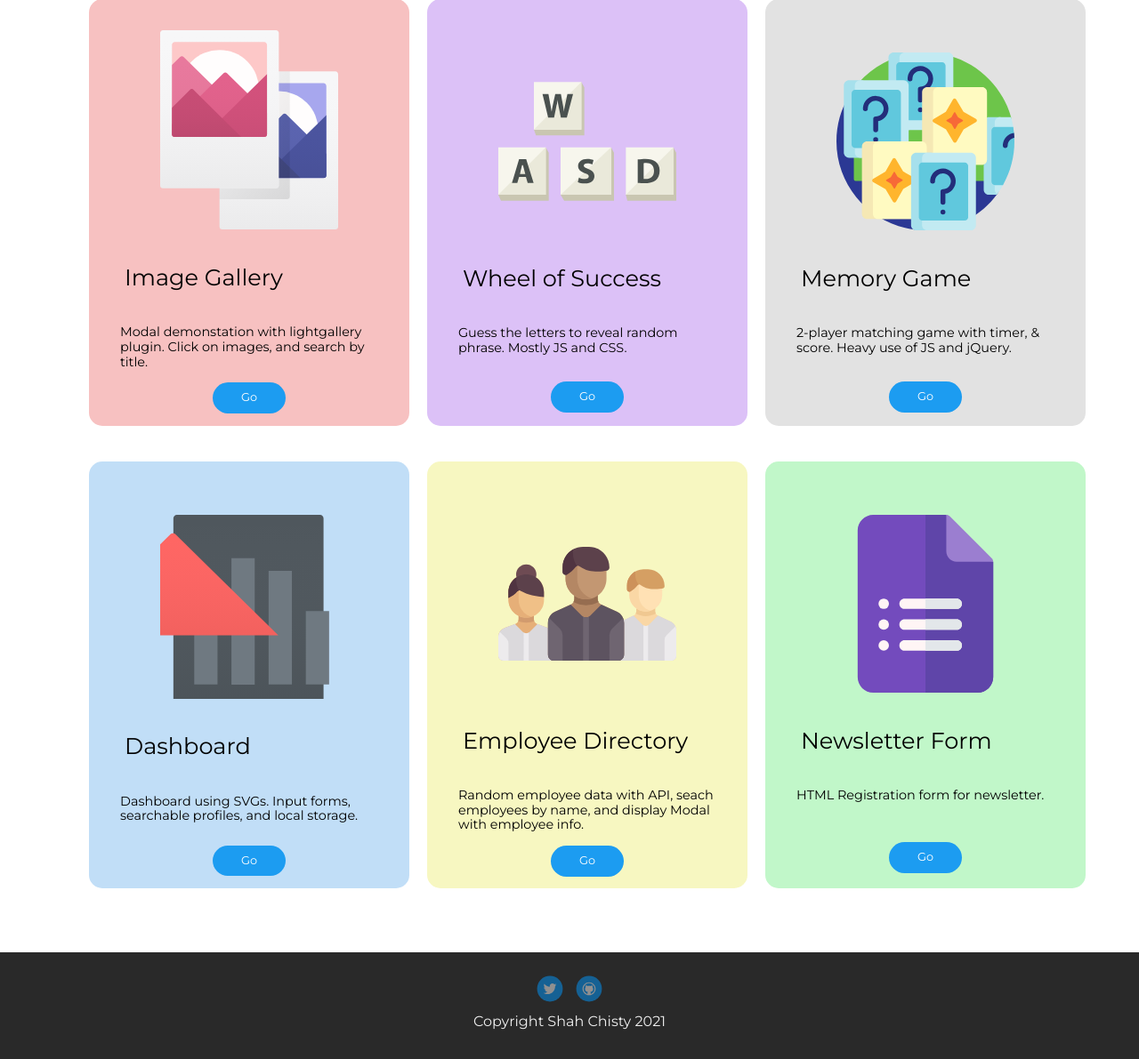
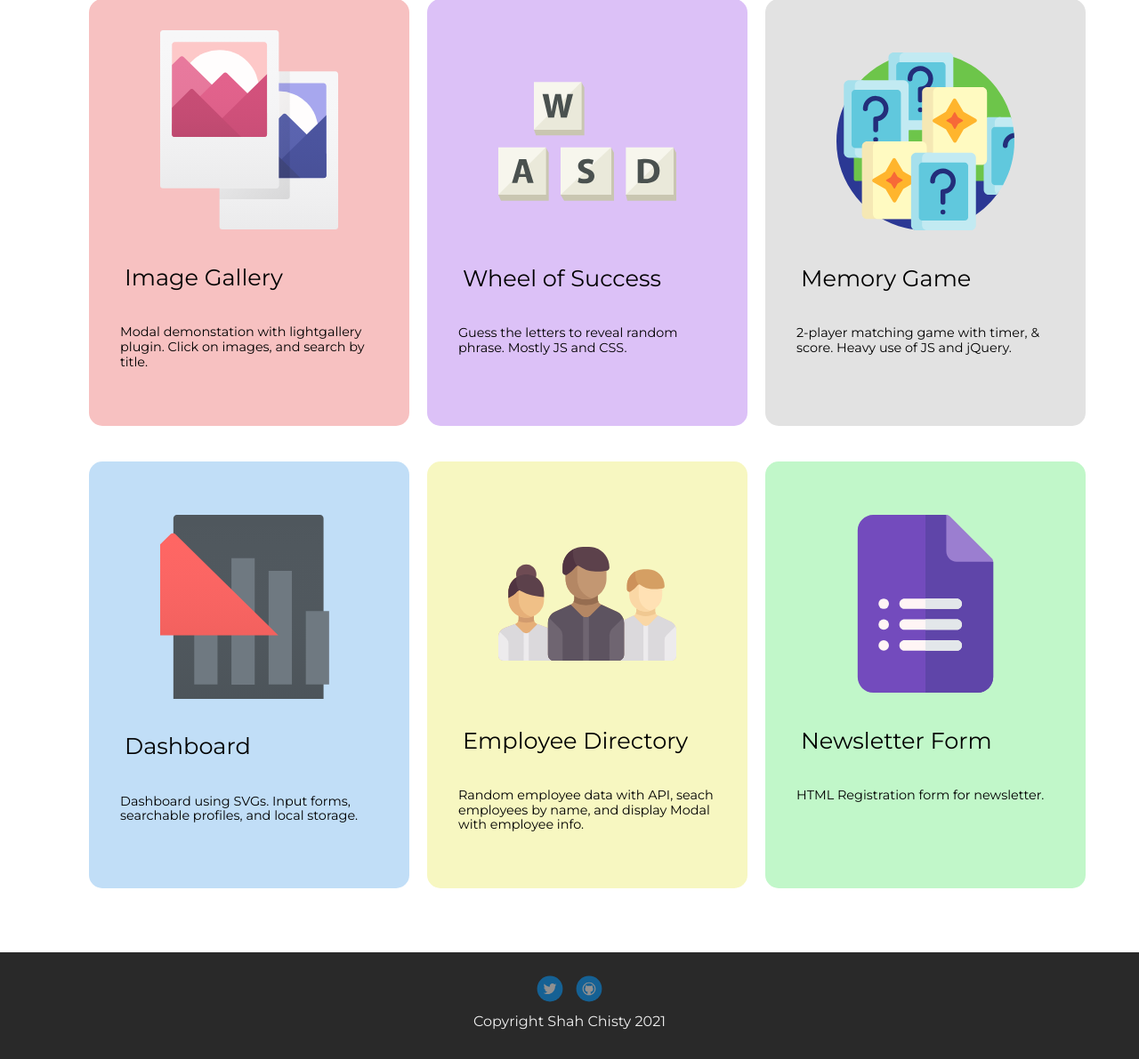
Before and after one commit to Sizu24/sizu24.github.io, a PHP site: page / in a window 1280 px wide. Shown: the part 3448-4639 px from the top of the page at 89% size. Run offline with PHP 8.4, Linux system fonts and the light colour scheme; some libraries are stand-ins or nearby versions.

Commit message:
Button removal on cards, onclick to link entire card in HTML, box shadow hover transition for cards

```diff
--- a/css/style.css
+++ b/css/style.css
@@ -860,6 +860,7 @@ footer {
 }
 
 .card {
+  transition: box-shadow 200ms ease-in-out;
   width: 360px;
   height: 480px;
   margin: 20px 10px;
@@ -884,6 +885,10 @@ footer {
   .card {
     min-width: 360px;
   }
+}
+.card:hover {
+  cursor: pointer;
+  box-shadow: 0 10px 16px rgba(219, 219, 219, 0.5);
 }
 .card:nth-child(1) {
   background-color: #F7C1C1;
@@ -1186,20 +1191,20 @@ footer .copyright {
   background-color: transparent;
   color: #fff;
   padding: 10px 32px;
-  border-radius: 100px;
+  border-radius: 5px;
   border: none;
   margin: 25px 5px 10px 5px;
   background-color: #1c9cf1;
+}
+.go-button:hover {
+  background-color: blue;
+  transition-duration: 1s;
+  cursor: pointer;
 }
 @media (min-width: 414px) {
   .go-button {
     margin: 10px 5px;
   }
-}
-.go-button:hover {
-  background-color: blue;
-  transition-duration: 1s;
-  cursor: pointer;
 }
 
 .card:nth-of-type(1) button {
--- a/index.html
+++ b/index.html
@@ -138,7 +138,7 @@
         <h3>Projects</h3>
         <div class="projects">
 
-          <div class="card">
+          <div class="card" onclick="window.location.href='https://sizu24.github.io/Interactive-Photo-Gallery/'">
 
             <svg id="image-icon" class="icon" xmlns:xlink="http://www.w3.org/1999/xlink" viewBox="0 0 648 726">
               <defs>
@@ -268,10 +268,9 @@
             <p class="card-description">
               Modal demonstation with lightgallery plugin. Click on images, and search by title.
             </p>
-              <button class="go-button" onclick="window.location.href='https://sizu24.github.io/Interactive-Photo-Gallery/'">Go</button>
           </div>
 
-          <div class="card">
+          <div class="card" onclick="window.location.href='https://sizu24.github.io/Game-Show-App/'">
 
             <svg xmlns="http://www.w3.org/2000/svg" id=wheel-icon class="icon" viewBox="0 0 480 480">
               <defs/>
@@ -296,10 +295,9 @@
             <p class="card-description">
               Guess the letters to reveal random phrase. Mostly JS and CSS.
             </p>
-            <button class="go-button" onclick="window.location.href='https://sizu24.github.io/Game-Show-App/'">Go</button>
           </div>
 
-          <div class="card">
+          <div class="card" onclick="window.location.href='https://sizu24.github.io/MemoryGame/'">
 
             <svg xmlns="http://www.w3.org/2000/svg" id="memory-icon" class="icon" viewBox="0 0 512 512">
               <defs/>
@@ -326,10 +324,9 @@
               <p class="card-description">
                 2-player matching game with timer, & score. Heavy use of JS and jQuery.
               </p>
-              <button class="go-button" onclick="window.location.href='https://sizu24.github.io/MemoryGame/'">Go</button>
           </div>
 
-          <div class="card">
+          <div class="card" onclick="window.location.href='https://sizu24.github.io/Interactive-Dashboard/'">
 
             <svg id="dashboard-icon" class="icon" xmlns="http://www.w3.org/2000/svg" xmlns:xlink="http://www.w3.org/1999/xlink" viewBox="0 0 512 528">
               <defs/>
@@ -371,10 +368,9 @@
               <p class="card-description">
                 Dashboard using SVGs. Input forms, searchable profiles, and local storage.
               </p>
-              <button class="go-button" onclick="window.location.href='https://sizu24.github.io/Interactive-Dashboard/'">Go</button>
           </div>
 
-          <div class="card">
+          <div class="card" onclick="window.location.href='https://sizu24.github.io/Employee-Directory-API/'">
 
             <svg xmlns="http://www.w3.org/2000/svg" id="employee-icon" class="icon" viewBox="0 0 512 512">
               <defs/>
@@ -414,10 +410,9 @@
             <p class="card-description">
               Random employee data with API, seach employees by name, and display Modal with employee info.
             </p>
-            <button class="go-button" onclick="window.location.href='https://sizu24.github.io/Employee-Directory-API/'">Go</button>
           </div>
 
-          <div class="card">
+          <div class="card" onclick="window.location.href='https://sizu24.github.io/Registration-Form/'">
             <svg xmlns="http://www.w3.org/2000/svg" id="form-icon" class="icon" viewBox="0 0 512 512">
               <defs/>
               <path fill="#734bbd" d="M451 135l-105-30L316 0H106C81.147 0 61 20.147 61 45v422c0 24.853 20.147 45 45 45h300c24.853 0 45-20.147 45-45z"/>
@@ -438,7 +433,6 @@
             <p class="card-description">
               HTML Registration form for newsletter.
             </p>
-            <button class="go-button" onclick="window.location.href='https://sizu24.github.io/Registration-Form/'">Go</button>
           </div>
         </div>
       </div>
--- a/scss/partials/component/_buttons.scss
+++ b/scss/partials/component/_buttons.scss
@@ -113,17 +113,17 @@
   background-color: transparent;
   color: #fff;
   padding: 10px 32px;
-  border-radius: 100px;
+  border-radius: 5px;
   border: none;
-  @include mq($sm){
-    margin: 10px 5px;
-  }
   margin: 25px 5px 10px 5px;
   background-color: rgb(28, 156, 241);
   &:hover{
     background-color: blue;
     transition-duration: 1s;
     cursor: pointer;
+  }
+  @include mq($sm){
+    margin: 10px 5px;
   }
 }
 
--- a/scss/partials/component/_cards.scss
+++ b/scss/partials/component/_cards.scss
@@ -49,6 +49,11 @@
   @include mq($sm){
     min-width: 360px;
   }
+  transition: box-shadow 200ms ease-in-out;
+  &:hover{
+    cursor: pointer;
+    box-shadow: 0 10px 16px rgba(219, 219, 219, 0.5);
+  }
   width: 360px;
   height: 480px;
   margin: 20px 10px;
```
Also changed, not shown: 1 other file.
